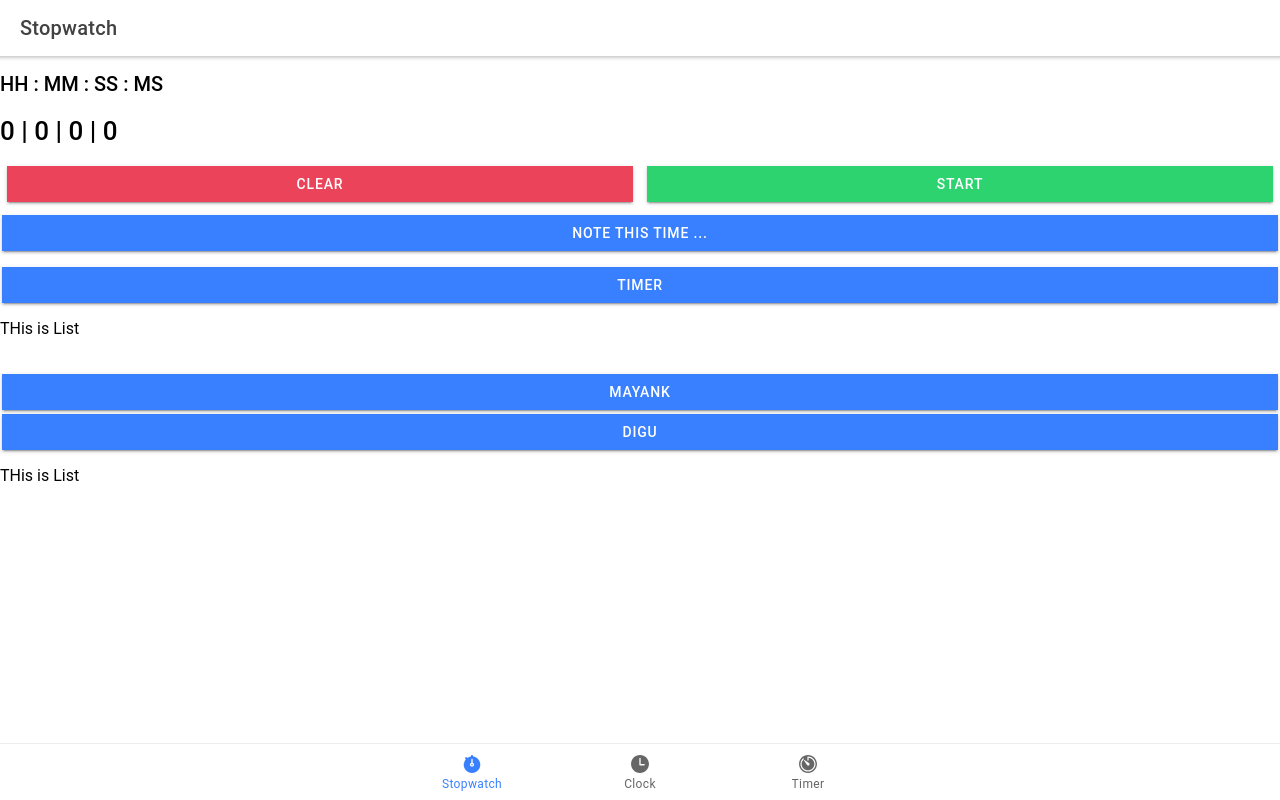
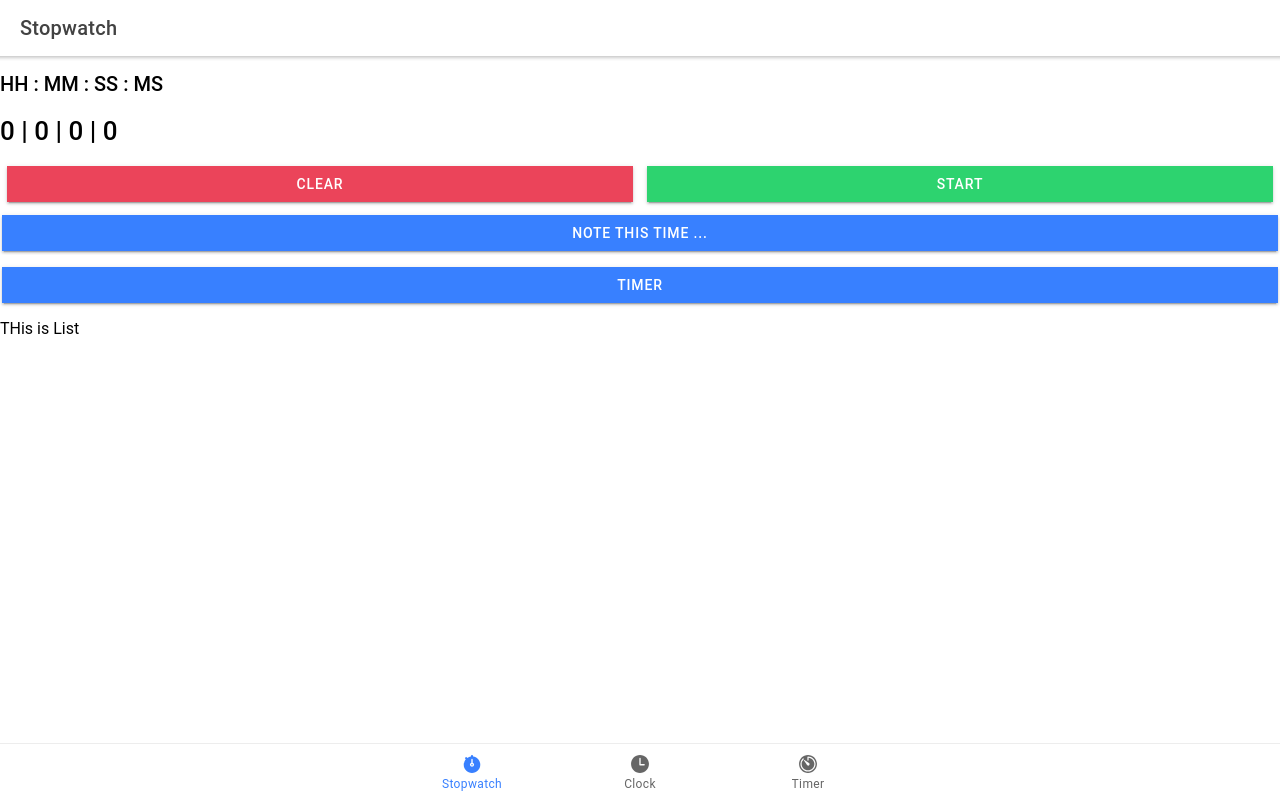
Before and after one commit to Mayank-MP05/Timer-Clock-Stopwatch-Ionic-React-App, a React (Create React App) app: page /stopwatch in a window 1280 px wide. Built offline with nearby package versions, Linux system fonts and the light colour scheme.

Commit message:
Stopwatch List rerendering Issur

```diff
--- a/src/pages/Stopwatch.tsx
+++ b/src/pages/Stopwatch.tsx
@@ -15,7 +15,6 @@ import ExploreContainer from "../components/ExploreContainer";
 import "./stopwatch.css";
 import Timerdial from "../components/Timerdial";
 import Stopwatchlist from "../components/Stopwatchlist";
-import { act } from "react-dom/test-utils";
 
 let clock = {
   hh: 0,
@@ -154,7 +153,6 @@ const Stopwatch: React.FC = () => {
 
         {/*Noted Time List*/}
         <Stopwatchlist list={savedTime} len={len} />
-        <Stopwatchlist list={["Mayank", "digu"]} />
       </IonContent>
     </IonPage>
   );
```
